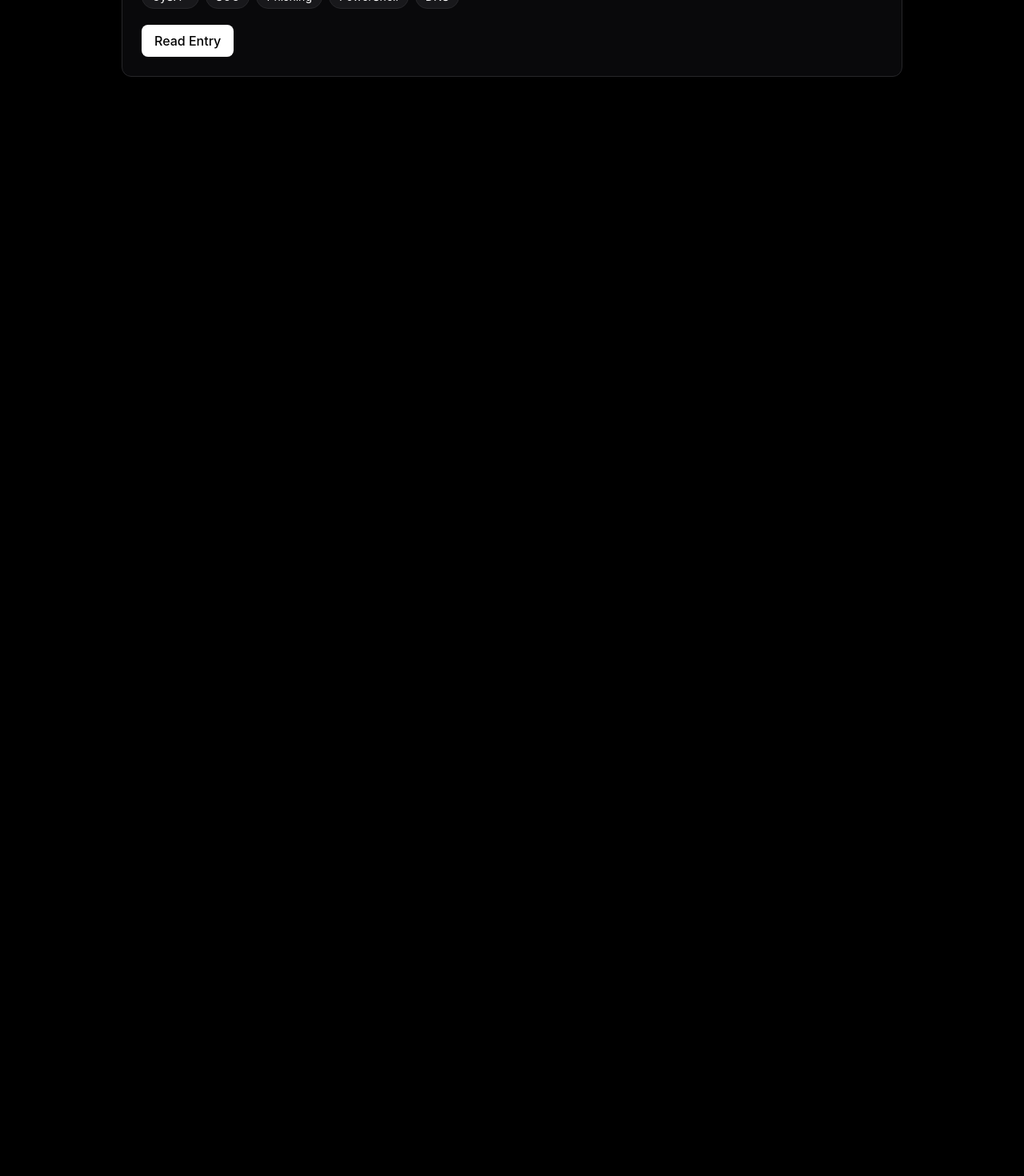
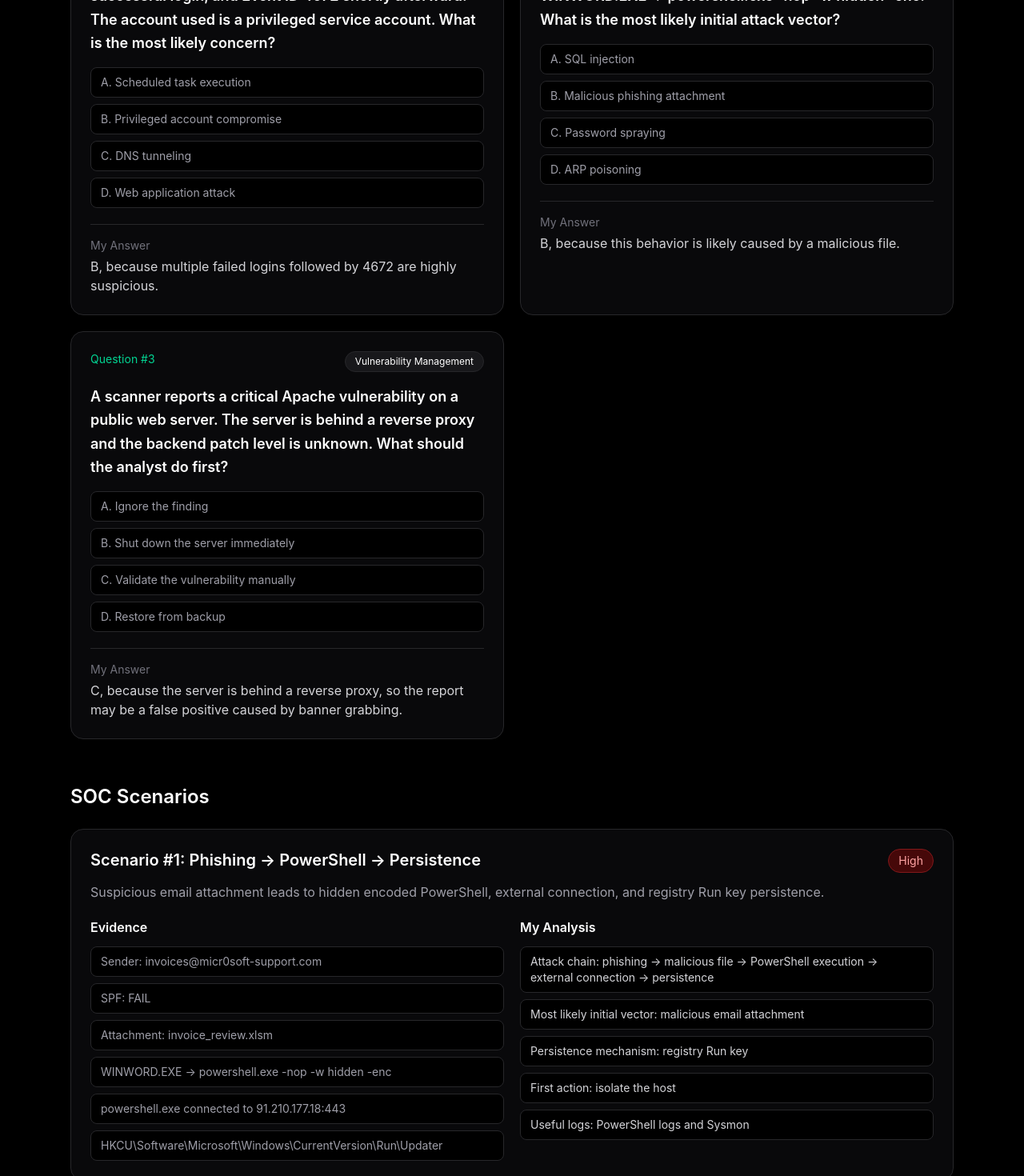
Before and after one commit to ViliusDevX/SOC-Analyst-Journal, a React app: page / in a window 1280 px wide. Shown: the part 400-1870 px from the top of the page at 80% size. Before the commit the page ends 800 px from the top, so only its background shows below. Built offline with nearby package versions, Linux system fonts and the light colour scheme; the HTML template or start-up script is replaced by a standard one.

Commit message:
Add simple question and scenario cards

```diff
--- a/src/App.jsx
+++ b/src/App.jsx
@@ -1,101 +1,139 @@
-import { useState } from "react";
-import ReactMarkdown from "react-markdown";
-import { entries } from "./data/entries";
+import { questions } from "./data/questions";
+import { scenarios } from "./data/scenarios";
 
 function App() {
-  const [selectedEntry, setSelectedEntry] = useState(null);
-
   return (
     <div className="min-h-screen bg-black text-white">
-      <div className="max-w-5xl mx-auto px-6 py-10">
-        <header className="mb-10">
-          <p className="text-sm text-zinc-500 mb-2">Cybersecurity Portfolio</p>
+      <div className="max-w-6xl mx-auto px-6 py-10">
+        <header className="mb-12">
+          <p className="text-sm text-emerald-400 mb-2">
+            Cybersecurity Portfolio
+          </p>
 
           <h1 className="text-5xl font-bold mb-4">
             SOC Analyst Journal
           </h1>
 
-          <p className="text-zinc-400 max-w-2xl">
-            Documenting my progression toward CySA+, SOC analysis,
-            incident response, and detection engineering.
+          <p className="text-zinc-400 max-w-3xl">
+            A practical learning journal for CySA+, SOC analysis, incident
+            response, detection logic, and future SOC simulator development.
           </p>
         </header>
 
-        {!selectedEntry && (
-          <main>
+        <section className="mb-14">
           <h2 className="text-2xl font-semibold mb-6">
-              Journal Entries
+            Practice Questions
           </h2>
 
-            <div className="grid gap-4">
-              {entries.map((entry) => (
+          <div className="grid gap-5 md:grid-cols-2">
+            {questions.map((item) => (
               <article
-                  key={entry.id}
-                  className="border border-zinc-800 bg-zinc-950 rounded-xl p-6"
+                key={item.id}
+                className="border border-zinc-800 bg-zinc-950 rounded-2xl p-6"
+              >
+                <div className="flex justify-between gap-4 mb-4">
+                  <span className="text-sm text-emerald-400">
+                    Question #{item.id}
+                  </span>
+
+                  <span className="text-xs bg-zinc-900 border border-zinc-800 px-3 py-1 rounded-full">
+                    {item.topic}
+                  </span>
+                </div>
+
+                <h3 className="text-lg font-semibold mb-4 leading-relaxed">
+                  {item.question}
+                </h3>
+
+                <div className="space-y-2 mb-5">
+                  {item.options.map((option, index) => (
+                    <p
+                      key={option}
+                      className="text-sm text-zinc-400 bg-black border border-zinc-800 rounded-lg px-3 py-2"
+                    >
+                      {String.fromCharCode(65 + index)}. {option}
+                    </p>
+                  ))}
+                </div>
+
+                <div className="border-t border-zinc-800 pt-4">
+                  <p className="text-sm text-zinc-500 mb-1">
+                    My Answer
+                  </p>
+
+                  <p className="text-zinc-300">
+                    {item.myAnswer}
+                  </p>
+                </div>
+              </article>
+            ))}
+          </div>
+        </section>
+
+        <section>
+          <h2 className="text-2xl font-semibold mb-6">
+            SOC Scenarios
+          </h2>
+
+          <div className="grid gap-6">
+            {scenarios.map((scenario) => (
+              <article
+                key={scenario.id}
+                className="border border-zinc-800 bg-zinc-950 rounded-2xl p-6"
               >
                 <div className="flex justify-between gap-4 mb-3">
                   <h3 className="text-xl font-semibold">
-                      Entry #{entry.id}: {entry.title}
+                    Scenario #{scenario.id}: {scenario.title}
                   </h3>
 
-                    <span className="text-sm text-zinc-500">
-                      {entry.date}
+                  <span className="text-sm bg-red-950 text-red-300 border border-red-900 px-3 py-1 rounded-full">
+                    {scenario.severity}
                   </span>
                 </div>
 
-                  <p className="text-zinc-400 mb-4">
-                    {entry.summary}
+                <p className="text-zinc-400 mb-5">
+                  {scenario.summary}
                 </p>
 
-                  <div className="flex flex-wrap gap-2 mb-5">
-                    {entry.tags.map((tag) => (
-                      <span
-                        key={tag}
-                        className="text-sm bg-zinc-900 border border-zinc-800 px-3 py-1 rounded-full"
+                <div className="grid gap-5 md:grid-cols-2">
+                  <div>
+                    <h4 className="font-semibold mb-3">
+                      Evidence
+                    </h4>
+
+                    <ul className="space-y-2">
+                      {scenario.evidence.map((item) => (
+                        <li
+                          key={item}
+                          className="text-sm text-zinc-400 bg-black border border-zinc-800 rounded-lg px-3 py-2"
                         >
-                        {tag}
-                      </span>
+                          {item}
+                        </li>
                       ))}
+                    </ul>
                   </div>
 
-                  <button
-                    onClick={() => setSelectedEntry(entry)}
-                    className="bg-white text-black px-4 py-2 rounded-lg font-medium hover:opacity-80 transition cursor-pointer"
+                  <div>
+                    <h4 className="font-semibold mb-3">
+                      My Analysis
+                    </h4>
+
+                    <ul className="space-y-2">
+                      {scenario.myAnalysis.map((item) => (
+                        <li
+                          key={item}
+                          className="text-sm text-zinc-300 bg-black border border-zinc-800 rounded-lg px-3 py-2"
                         >
-                    Read Entry
-                  </button>
+                          {item}
+                        </li>
+                      ))}
+                    </ul>
+                  </div>
+                </div>
               </article>
             ))}
           </div>
-          </main>
-        )}
-
-        {selectedEntry && (
-          <main>
-            <button
-              onClick={() => setSelectedEntry(null)}
-              className="mb-6 text-zinc-400 hover:text-white transition cursor-pointer"
-            >
-              ← Back to entries
-            </button>
-
-            <article className="border border-zinc-800 bg-zinc-950 rounded-xl p-6">
-              <h2 className="text-3xl font-bold mb-2">
-                Entry #{selectedEntry.id}: {selectedEntry.title}
-              </h2>
-
-              <p className="text-zinc-500 mb-6">
-                {selectedEntry.date}
-              </p>
-
-              <div className="prose prose-invert max-w-none">
-                <ReactMarkdown>
-                  {selectedEntry.content}
-                </ReactMarkdown>
-              </div>
-            </article>
-          </main>
-        )}
+        </section>
       </div>
     </div>
   );
--- /dev/null
+++ b/src/data/questions.js
@@ -0,0 +1,47 @@
+export const questions = [
+  {
+    id: 1,
+    topic: "Authentication",
+    difficulty: "Medium",
+    question:
+      "A SIEM alert shows multiple failed logins, one successful login, and Event ID 4672 shortly afterward. The account used is a privileged service account. What is the most likely concern?",
+    options: [
+      "Scheduled task execution",
+      "Privileged account compromise",
+      "DNS tunneling",
+      "Web application attack",
+    ],
+    myAnswer:
+      "B, because multiple failed logins followed by 4672 are highly suspicious.",
+  },
+  {
+    id: 2,
+    topic: "Phishing",
+    difficulty: "Medium",
+    question:
+      "An analyst detects the process chain: OUTLOOK.EXE → WINWORD.EXE → powershell.exe -nop -w hidden -enc. What is the most likely initial attack vector?",
+    options: [
+      "SQL injection",
+      "Malicious phishing attachment",
+      "Password spraying",
+      "ARP poisoning",
+    ],
+    myAnswer:
+      "B, because this behavior is likely caused by a malicious file.",
+  },
+  {
+    id: 3,
+    topic: "Vulnerability Management",
+    difficulty: "Medium",
+    question:
+      "A scanner reports a critical Apache vulnerability on a public web server. The server is behind a reverse proxy and the backend patch level is unknown. What should the analyst do first?",
+    options: [
+      "Ignore the finding",
+      "Shut down the server immediately",
+      "Validate the vulnerability manually",
+      "Restore from backup",
+    ],
+    myAnswer:
+      "C, because the server is behind a reverse proxy, so the report may be a false positive caused by banner grabbing.",
+  },
+];
--- /dev/null
+++ b/src/data/scenarios.js
@@ -0,0 +1,24 @@
+export const scenarios = [
+  {
+    id: 1,
+    title: "Phishing → PowerShell → Persistence",
+    severity: "High",
+    summary:
+      "Suspicious email attachment leads to hidden encoded PowerShell, external connection, and registry Run key persistence.",
+    evidence: [
+      "Sender: invoices@micr0soft-support.com",
+      "SPF: FAIL",
+      "Attachment: invoice_review.xlsm",
+      "WINWORD.EXE → powershell.exe -nop -w hidden -enc",
+      "powershell.exe connected to 91.210.177.18:443",
+      "HKCU\\Software\\Microsoft\\Windows\\CurrentVersion\\Run\\Updater",
+    ],
+    myAnalysis: [
+      "Attack chain: phishing → malicious file → PowerShell execution → external connection → persistence",
+      "Most likely initial vector: malicious email attachment",
+      "Persistence mechanism: registry Run key",
+      "First action: isolate the host",
+      "Useful logs: PowerShell logs and Sysmon",
+    ],
+  },
+];
```
Lines whose indentation alone changed are shown as unchanged.
